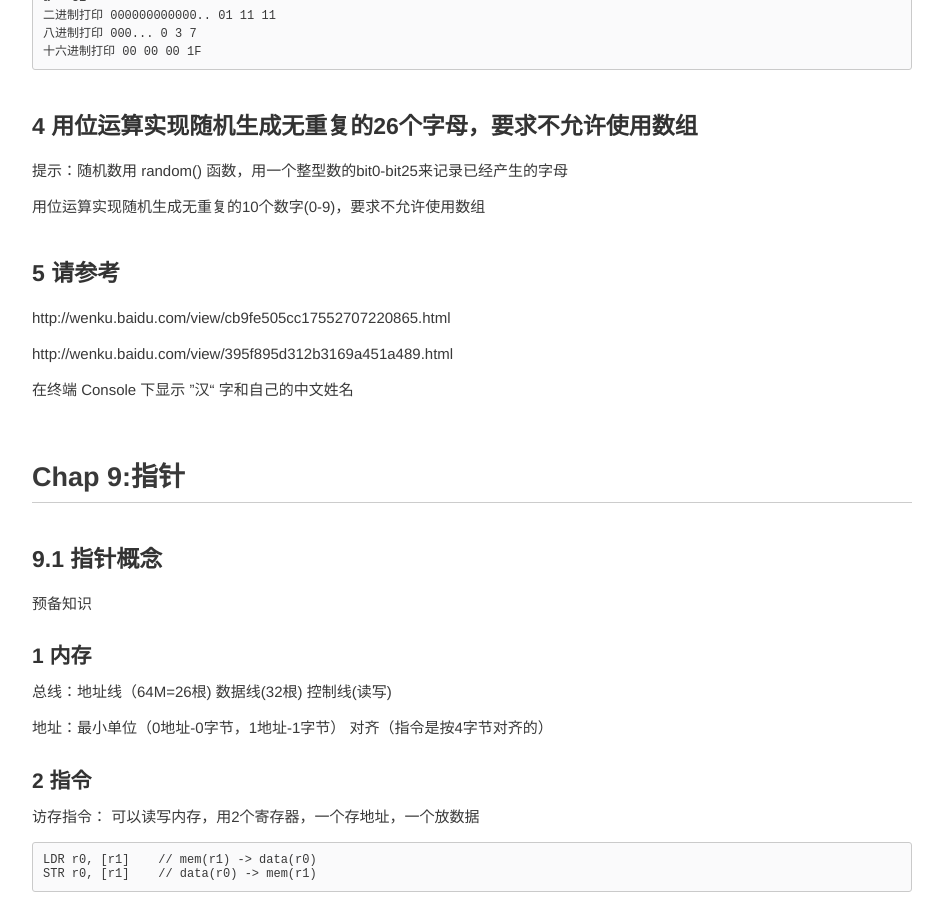
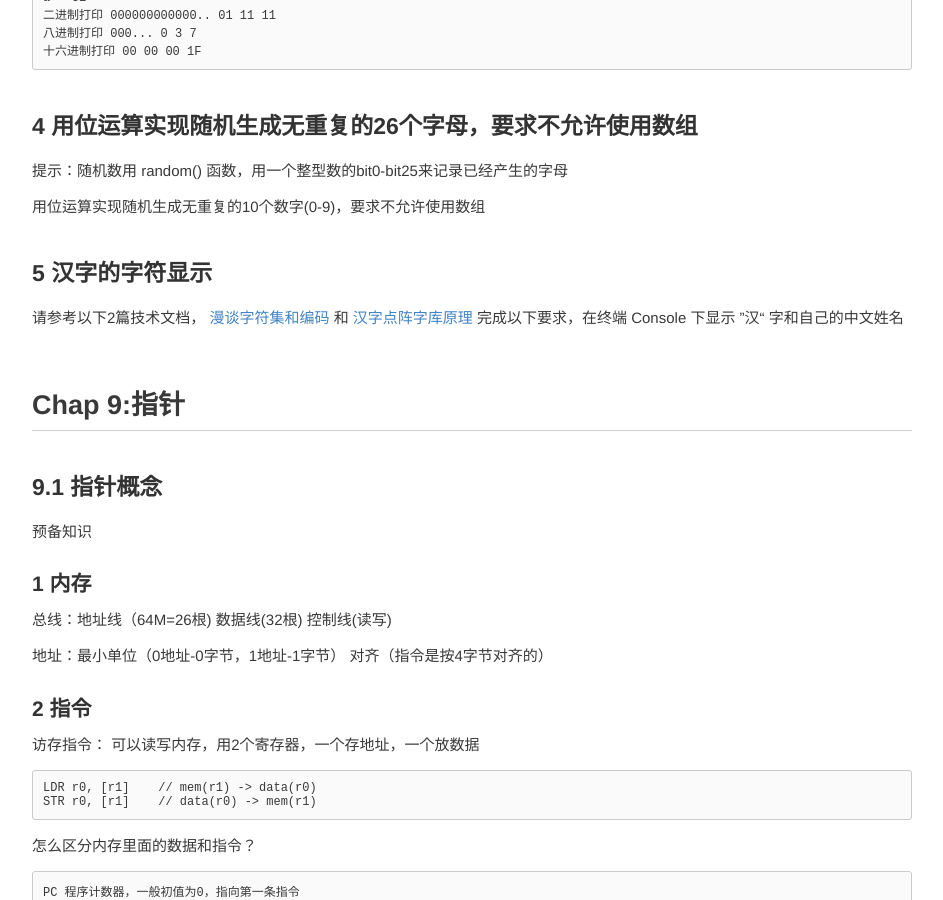
Before and after one commit to akaedu/akaedu.github.com, a Jekyll site: the page built from term50_notes.md, in a window 1280 px wide and 900 px high, scrolled down 2965 px. Shown: the whole window, without its empty margins (168-1111 px from the left). Built offline with Jekyll 4.4.1, drawn with Linux system fonts in a browser that asks for light colours; Markdown is read by kramdown in place of the engine named in the settings; comment, search, counter and statistics services are not loaded.

Commit message:
Update term50_notes.md

```diff
--- a/term50_notes.md
+++ b/term50_notes.md
@@ -102,12 +102,9 @@ title: 亚嵌就业班50期课堂笔记
 
 用位运算实现随机生成无重复的10个数字(0-9)，要求不允许使用数组
 
-##5 请参考
-http://wenku.baidu.com/view/cb9fe505cc17552707220865.html
-
-http://wenku.baidu.com/view/395f895d312b3169a451a489.html
-
-在终端 Console 下显示 ”汉“ 字和自己的中文姓名
+##5 汉字的字符显示
+请参考以下2篇技术文档， <a href="http://wenku.baidu.com/view/cb9fe505cc17552707220865.html"> 漫谈字符集和编码 </a> 和
+<a href="http://wenku.baidu.com/view/395f895d312b3169a451a489.html"> 汉字点阵字库原理 </a> 完成以下要求，在终端 Console 下显示 ”汉“ 字和自己的中文姓名
 
 
 #Chap 9:指针
```
